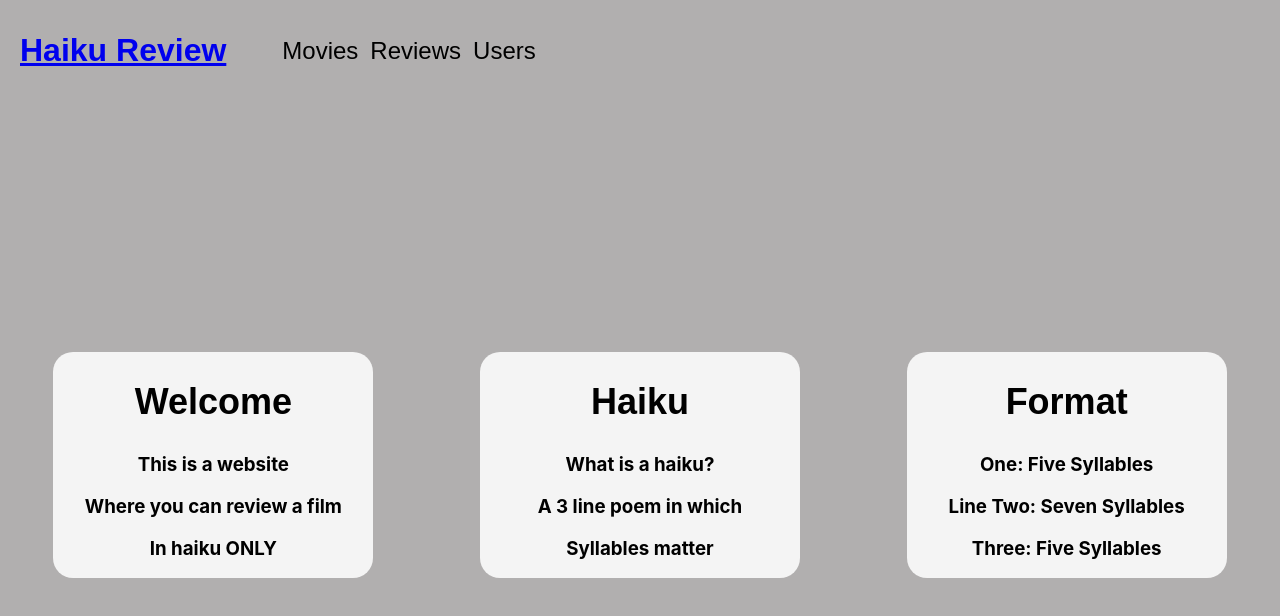
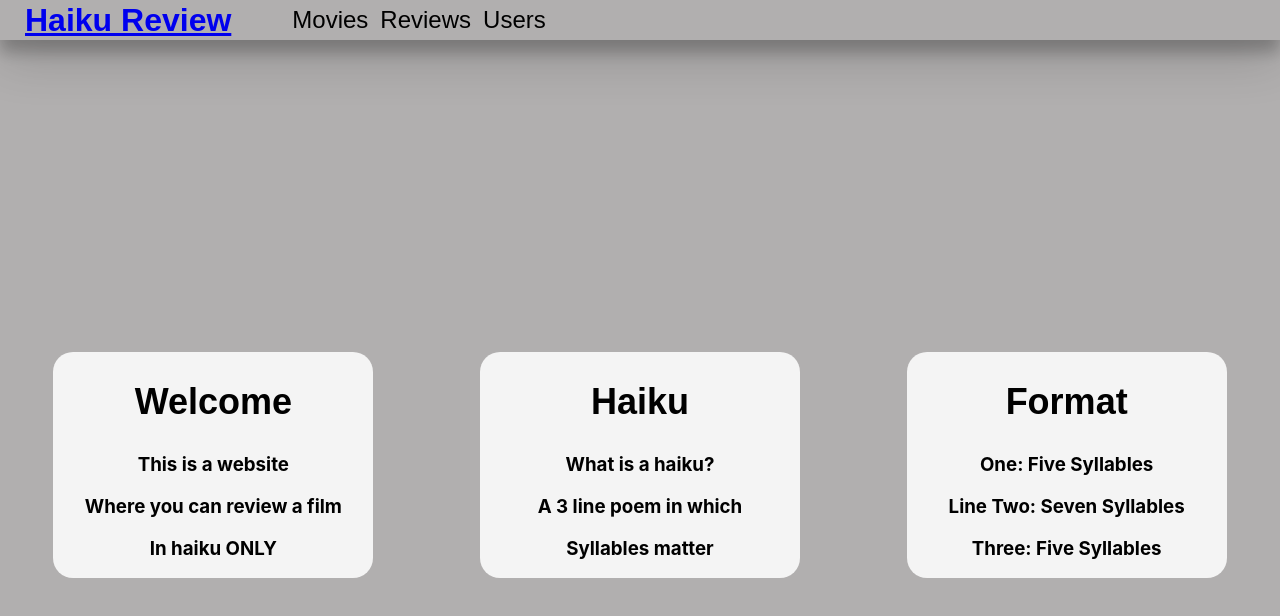
Before and after one commit to robotriley/review-haiku-backend, a React (Create React App) app in the folder client/: page / in a window 1280 px wide. Shown: the top 616 px of the page. Built offline with nearby package versions, Linux system fonts and the light colour scheme.

Commit message:
nav looks good on homepage

```diff
--- a/client/src/App.css
+++ b/client/src/App.css
@@ -9,14 +9,15 @@
   align-items: center;
   /* justify-content: space-between; */
   width: 100%;
+  height: 40px;
   position: fixed;
   top: 0;
+  box-shadow: 0 12px 16px 0 rgba(0, 0, 0, 0.24), 0 17px 50px 0 rgba(0, 0, 0, 0.19);
   /* border: solid red; */
 }
 
 #buttonbar {
   align-items: baseline;
-  margin-right: 20px;
   padding-left: 50px;
 }
 
@@ -26,10 +27,11 @@
   font-weight: bolder;
   margin-left: 20px;
   font-family: fantasy;
+  padding: 5px;
 }
 
 .navbar-brand:hover {
-  background-color: rgb(244, 244, 244);
+  background-color: rgb(177, 175, 175);
   transition-duration: 0.4s;
   box-shadow: 0 12px 16px 0 rgba(0, 0, 0, 0.24), 0 17px 50px 0 rgba(0, 0, 0, 0.19);
   border-radius: 10px;
@@ -53,7 +55,7 @@
   display: flex;
   flex-direction: row;
   height: 100vh;
-background-color: rgb(177, 175, 175);
+  background-color: rgb(177, 175, 175);
   align-items: center;
   /* border: solid green; */
   justify-content: space-around;
```
